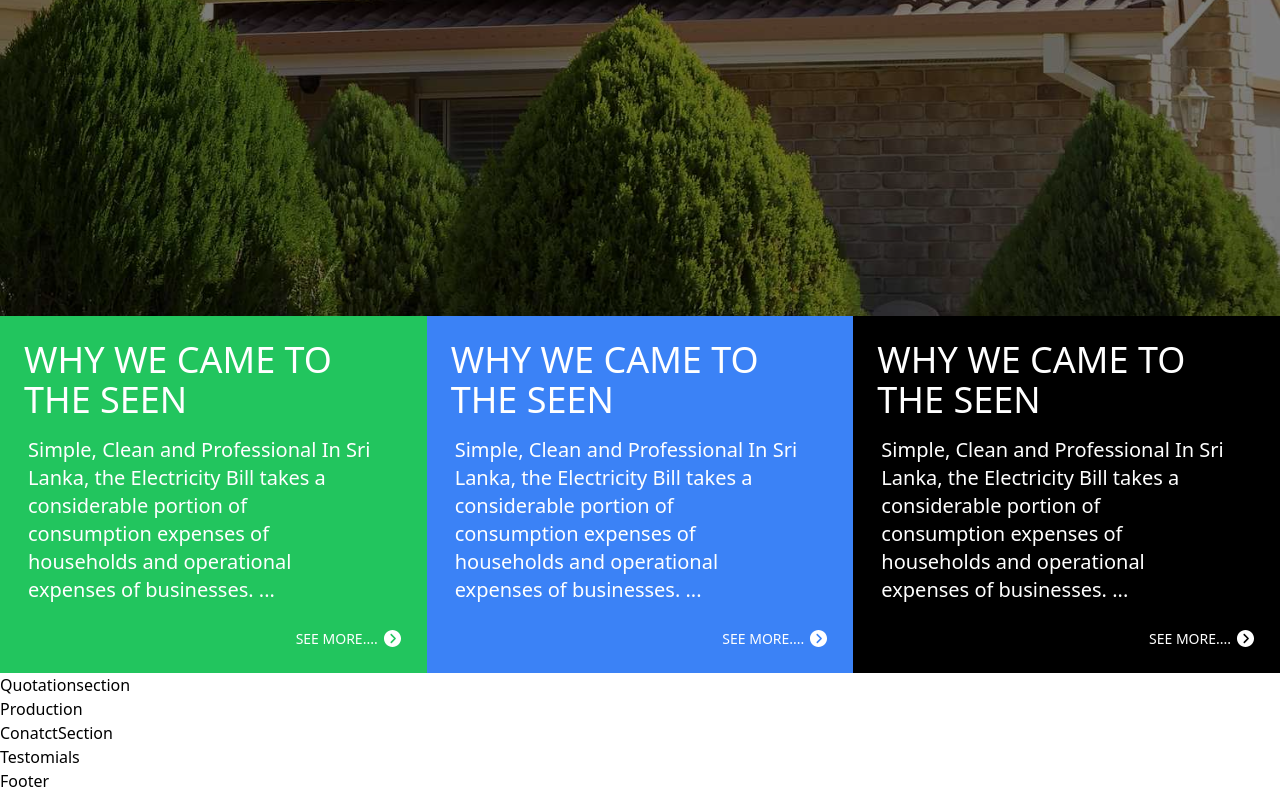
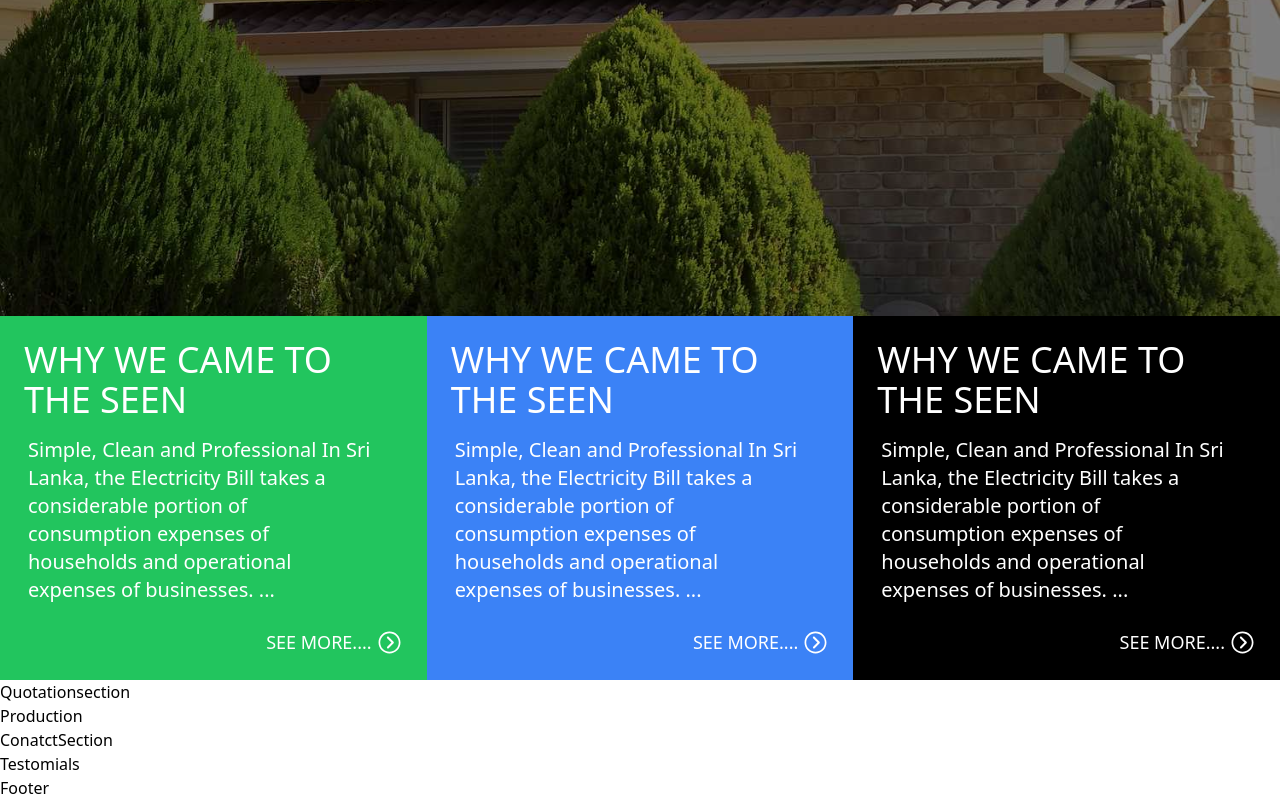
Before and after one commit to Jayanath-Nanayakkara/solarProject, a React (Vite) app: page / in a window 1280 px wide. Shown: the part 500-1300 px from the top of the page. Built offline with nearby package versions, Linux system fonts and the light colour scheme.

Commit message:
2nd comment

```diff
--- a/src/components/home/AboutSection.jsx
+++ b/src/components/home/AboutSection.jsx
@@ -1,9 +1,10 @@
 import React from "react";
-import { IoIosArrowDroprightCircle } from "react-icons/io";
+import { IoIosArrowDropright } from "react-icons/io";
 
 const AboutSection = () => {
   return (
     <div className="flex flex-col md:flex-row">
+      {/* First Column */}
       <div className="bg-green-500 w-full md:w-1/2 h-auto md:min-h-[350px] p-6 mb-6 md:mb-0">
         <h1 className="text-white uppercase text-4xl mb-4">
           Why we came to the seen
@@ -13,15 +14,16 @@ const AboutSection = () => {
           takes a considerable portion of consumption expenses of households and
           operational expenses of businesses. ...
         </p>
-        <p className="flex items-center justify-end text-white text-sm uppercase cursor-pointer">
+        <p className="flex items-center justify-end text-white text-lg uppercase cursor-pointer transition-all duration-300 ease-in-out hover:text-green-600 hover:pl-2">
           See More....{" "}
-          <IoIosArrowDroprightCircle
-            className="ml-1"
-            style={{ fontSize: "1.5em" }}
+          <IoIosArrowDropright
+            className="ml-1 transition-all duration-300 ease-in-out transform hover:translate-x-1"
+            style={{ fontSize: "1.5em", verticalAlign: "middle" }}
           />
         </p>
       </div>
 
+      {/* Second Column */}
       <div className="bg-blue-500 w-full md:w-1/2 h-auto md:min-h-[350px] p-6 mb-6 md:mb-0">
         <h1 className="text-white uppercase text-4xl mb-4">
           Why we came to the seen
@@ -31,11 +33,11 @@ const AboutSection = () => {
           takes a considerable portion of consumption expenses of households and
           operational expenses of businesses. ...
         </p>
-        <p className="flex items-center justify-end text-white text-sm uppercase cursor-pointer">
+        <p className="flex items-center justify-end text-white text-lg uppercase cursor-pointer transition-all duration-300 ease-in-out hover:text-blue-600 hover:pl-2">
           See More....{" "}
-          <IoIosArrowDroprightCircle
-            className="ml-1"
-            style={{ fontSize: "1.5em" }}
+          <IoIosArrowDropright
+            className="ml-1 transition-all duration-300 ease-in-out transform hover:translate-x-1"
+            style={{ fontSize: "1.5em", verticalAlign: "middle" }}
           />
         </p>
       </div>
@@ -50,11 +52,11 @@ const AboutSection = () => {
           takes a considerable portion of consumption expenses of households and
           operational expenses of businesses. ...
         </p>
-        <p className="flex items-center justify-end text-white text-sm uppercase cursor-pointer">
+        <p className="flex items-center justify-end text-white text-lg uppercase cursor-pointer transition-all duration-300 ease-in-out hover:text-gray-400 hover:pl-2">
           See More....{" "}
-          <IoIosArrowDroprightCircle
-            className="ml-1"
-            style={{ fontSize: "1.5em" }}
+          <IoIosArrowDropright
+            className="ml-1 transition-all duration-300 ease-in-out transform hover:translate-x-1"
+            style={{ fontSize: "1.5em", verticalAlign: "middle" }}
           />
         </p>
       </div>
```
